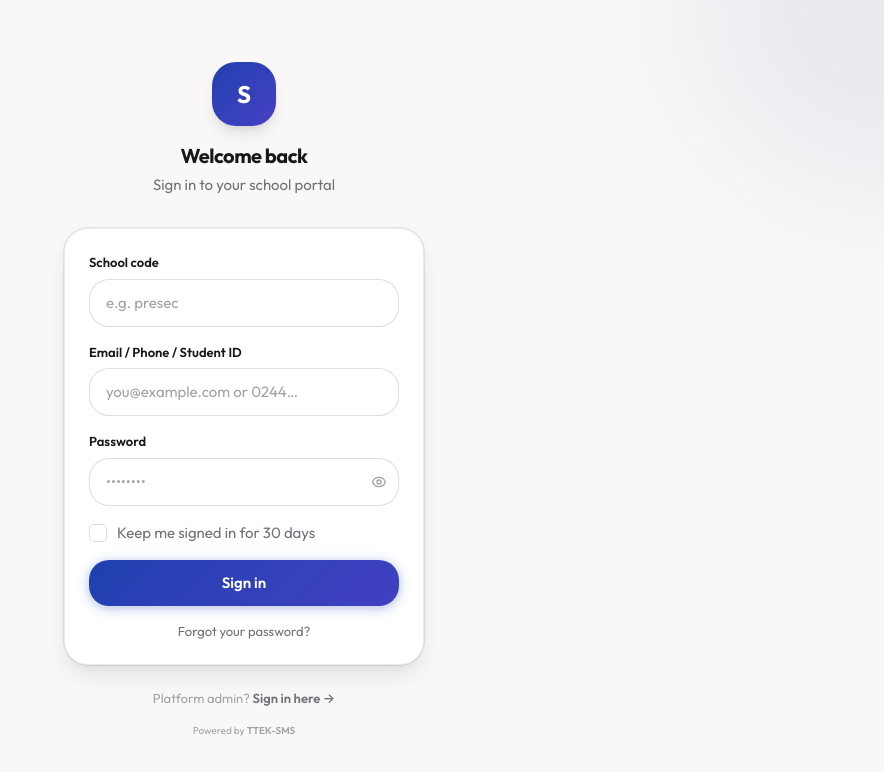
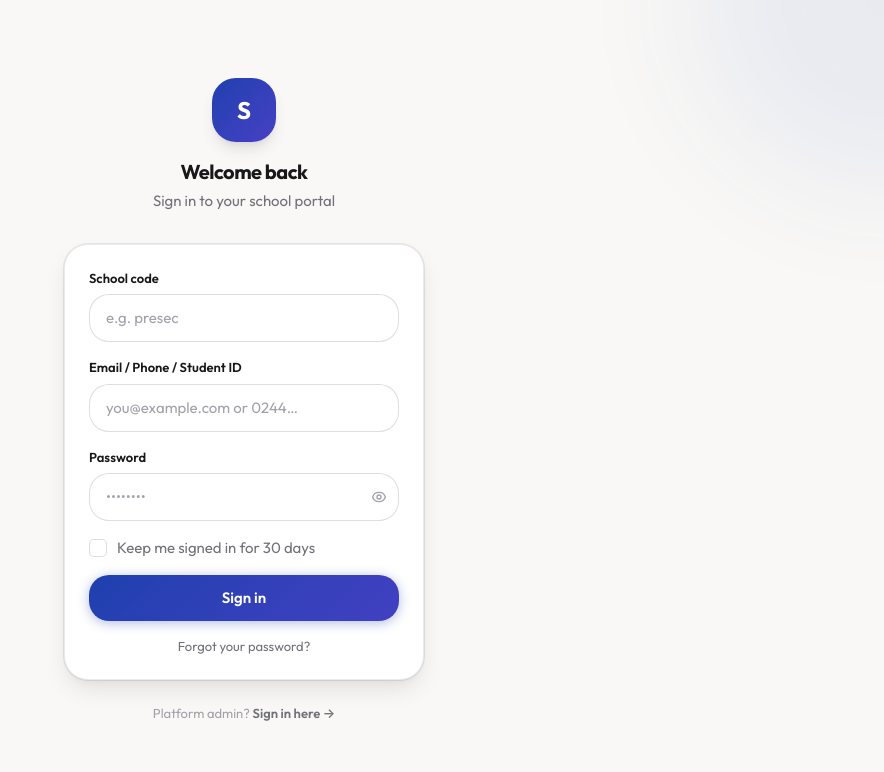
Before and after one commit to Latiftanga/TTEK-SMS, a SvelteKit app in the folder frontend/: page /login in a window 1280 px wide. Shown: the top 772 px of the page, without its empty margins (396-1280 px from the left). Built offline with nearby package versions, Linux system fonts and the light colour scheme.

Commit message:
Remove product name from all school-facing pages
Schools should feel the system is built for them. Replaced every
hardcoded product name with the school's own name where available,
or a plain generic title where not.

```diff
--- a/frontend/src/lib/components/Sidebar.svelte
+++ b/frontend/src/lib/components/Sidebar.svelte
@@ -123,7 +123,7 @@
           {$school?.shortName ?? $school?.name ?? 'My School'}
         </p>
         <p class="truncate text-[10px] text-[var(--fg-muted)]">
-          {$school?.motto ?? ($school ? 'School Management' : 'TTEK-SMS')}
+          {$school?.motto ?? 'School Management System'}
         </p>
       </div>
       <button onclick={toggleCollapse} title="Collapse" aria-label="Collapse sidebar"
--- a/frontend/src/routes/accept-invite/+page.svelte
+++ b/frontend/src/routes/accept-invite/+page.svelte
@@ -45,7 +45,7 @@
   }
 </script>
 
-<svelte:head><title>Accept Invitation — TTEK-SMS</title></svelte:head>
+<svelte:head><title>{info ? `Accept Invitation — ${info.school_name}` : 'Accept Invitation'}</title></svelte:head>
 
 <div class="relative min-h-screen flex flex-col items-center justify-center p-4 bg-[var(--bg)]">
   <div class="pointer-events-none absolute -top-48 -right-48 h-96 w-96 rounded-full opacity-[0.07] blur-3xl"
--- a/frontend/src/routes/forgot-password/+page.svelte
+++ b/frontend/src/routes/forgot-password/+page.svelte
@@ -111,7 +111,7 @@
   };
 </script>
 
-<svelte:head><title>Reset password — TTEK-SMS</title></svelte:head>
+<svelte:head><title>Reset password</title></svelte:head>
 
 <div class="relative min-h-screen flex flex-col items-center justify-center p-4 overflow-hidden bg-[var(--bg)]">
   <div class="pointer-events-none absolute -top-48 -right-48 h-96 w-96 rounded-full opacity-[0.07] blur-3xl" style="background: var(--brand)"></div>
@@ -256,6 +256,5 @@
       </div>
     {/if}
 
-    <p class="mt-6 text-center text-[10px] text-[var(--fg-subtle)]">Powered by <span class="font-semibold">TTEK-SMS</span></p>
   </div>
 </div>
--- a/frontend/src/routes/login/+page.svelte
+++ b/frontend/src/routes/login/+page.svelte
@@ -124,7 +124,7 @@
   }
 </script>
 
-<svelte:head><title>Sign in — {branding?.school_name ?? 'TTEK-SMS'}</title></svelte:head>
+<svelte:head><title>{branding?.school_name ? `Sign in — ${branding.school_name}` : 'Sign in'}</title></svelte:head>
 
 <div class="relative min-h-screen flex flex-col items-center justify-center p-4 overflow-hidden bg-[var(--bg)]">
 
@@ -160,8 +160,5 @@
       </p>
     {/if}
 
-    <p class="mt-4 text-center text-[10px] text-[var(--fg-subtle)]">
-      Powered by <span class="font-semibold">TTEK-SMS</span>
-    </p>
   </div>
 </div>
--- a/frontend/src/routes/reset-password/+page.svelte
+++ b/frontend/src/routes/reset-password/+page.svelte
@@ -30,7 +30,7 @@
   }
 </script>
 
-<svelte:head><title>Set New Password — TTEK-SMS</title></svelte:head>
+<svelte:head><title>Set New Password</title></svelte:head>
 
 <div class="relative min-h-screen flex flex-col items-center justify-center p-4 bg-[var(--bg)]">
   <div class="pointer-events-none absolute -top-48 -right-48 h-96 w-96 rounded-full opacity-[0.07] blur-3xl"
```
